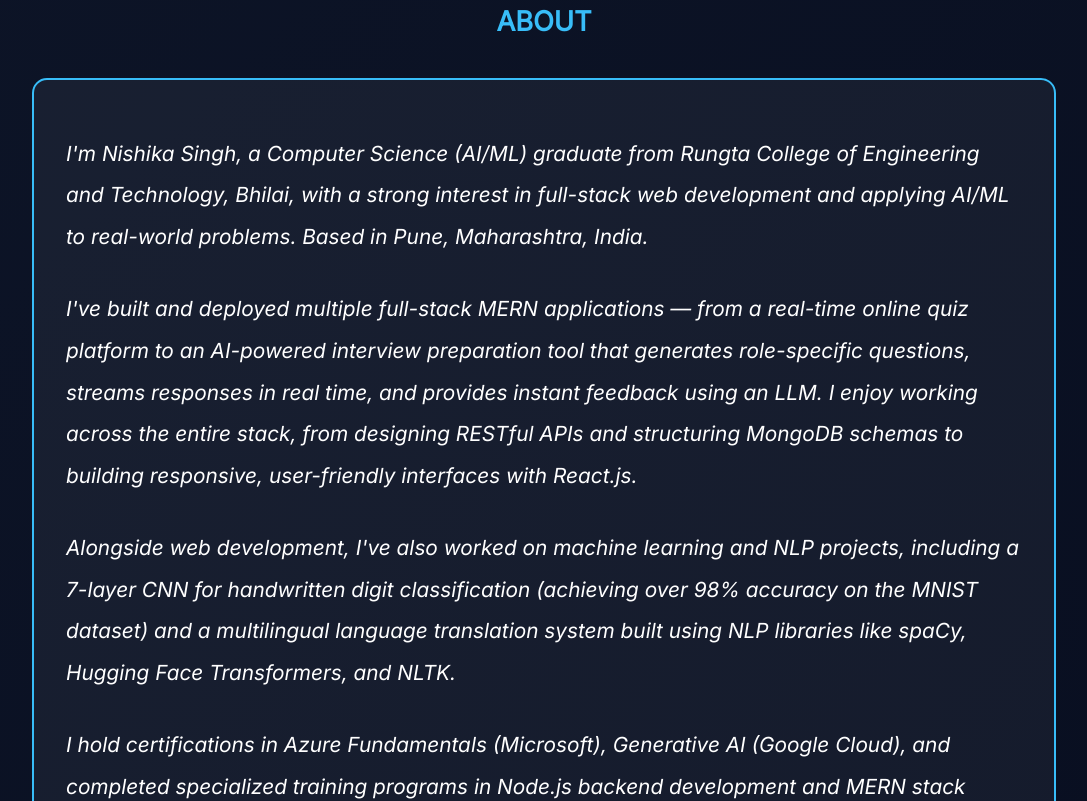
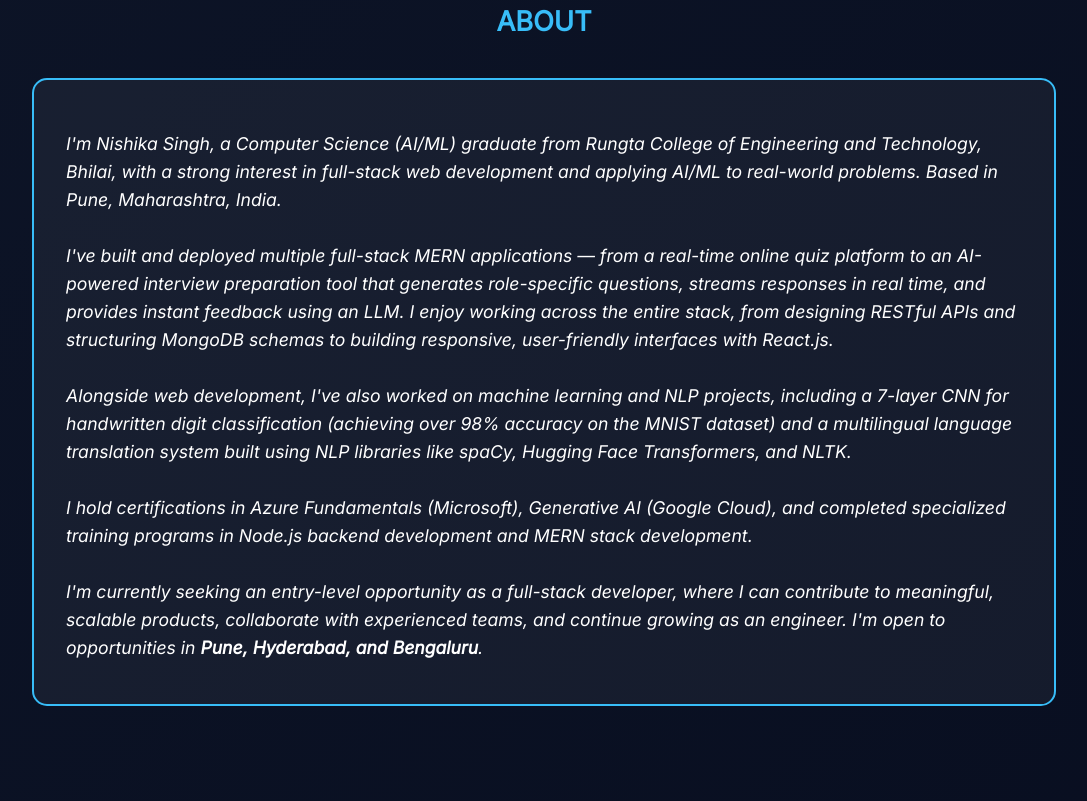
Before and after one commit to nishikasingh31/Portfolio, a React (Vite) app: page / in a window 1280 px wide. Shown: the part 1300-2101 px from the top of the page, without its empty margins (96-1183 px from the left). Built offline with nearby package versions, Linux system fonts and the light colour scheme.

Commit message:
Update App.css

```diff
--- a/src/App.css
+++ b/src/App.css
@@ -211,8 +211,8 @@ nav {
 
 /* about */
 .about .card p {
-  font-size: 1.3rem;
-  line-height: 2;
+  font-size: 1.1rem;
+  line-height: 1.6;
   margin-bottom: 10px;
 }
 
```
